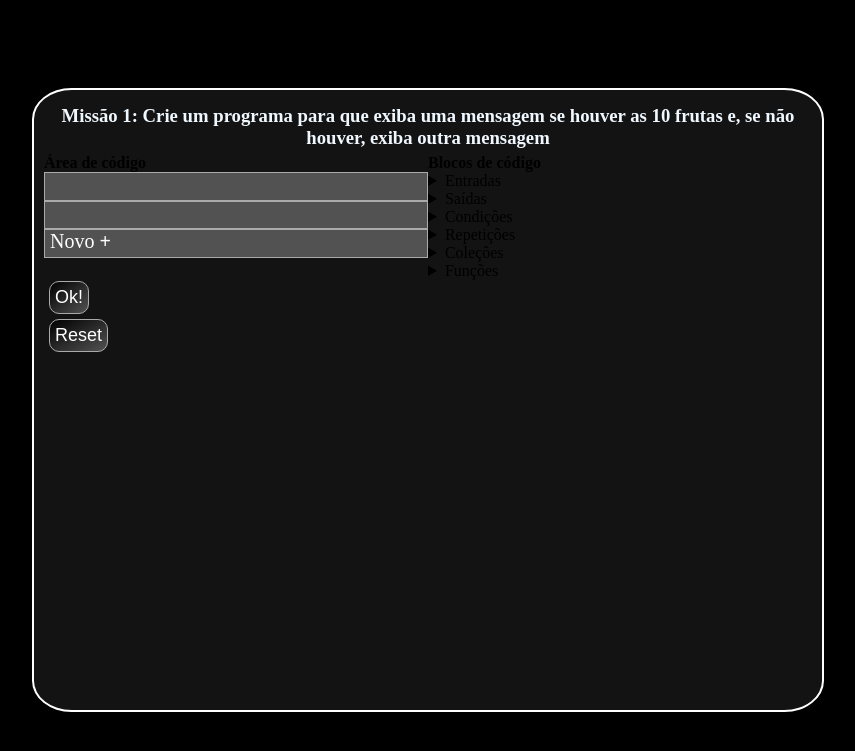
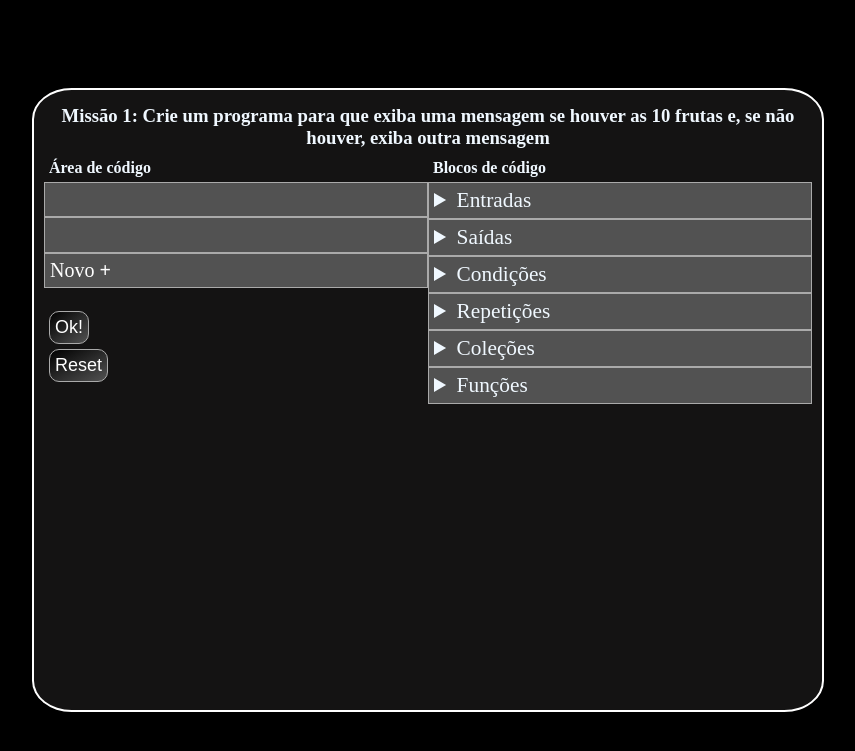
Before and after one commit to Salgado2004/Jogo_para_aprender_Programacao, a Flask app: page /teste2 in a window 1280 px wide. Shown: the top 751 px of the page, without its empty margins (212-1067 px from the left). Run offline with Flask 2, Linux system fonts and the light colour scheme.

Commit message:
Update estiloTeste.css

```diff
--- a/static/estiloTeste.css
+++ b/static/estiloTeste.css
@@ -63,18 +63,40 @@ h3{
     color: aliceblue;
     text-align: center;
 }
+h4{
+    margin: 5px;
+    color: aliceblue;
+}
 
 .dropin {
     width: 99.5%;
-    height: 20pt;
+    height: 25pt;
     background-color: rgb(82, 82, 82);
     border: 1px solid #aaaaaa;
+    display: flex;
+    flex-direction: column;
+    justify-content: space-around;
+}
+
+summary{
+    font-size: 16pt;
+    padding: 5px;
+    color: aliceblue;
+    cursor: pointer;
+    background-color: rgb(82, 82, 82);
+    flex-direction: column;
+    justify-content: center;
+    border: 1px solid #aaaaaa;
+}
+summary:hover, summary:focus{
+    font-weight: bold;
 }
 
 .codeblock{
     font-size: 15pt;
     margin: 10px;
-    border-radius: 10%;
+    padding: 3pt;
+    border-radius: 10px;
     color: aliceblue;
     cursor: grab;
     background-color: rgb(82, 82, 82);
```
